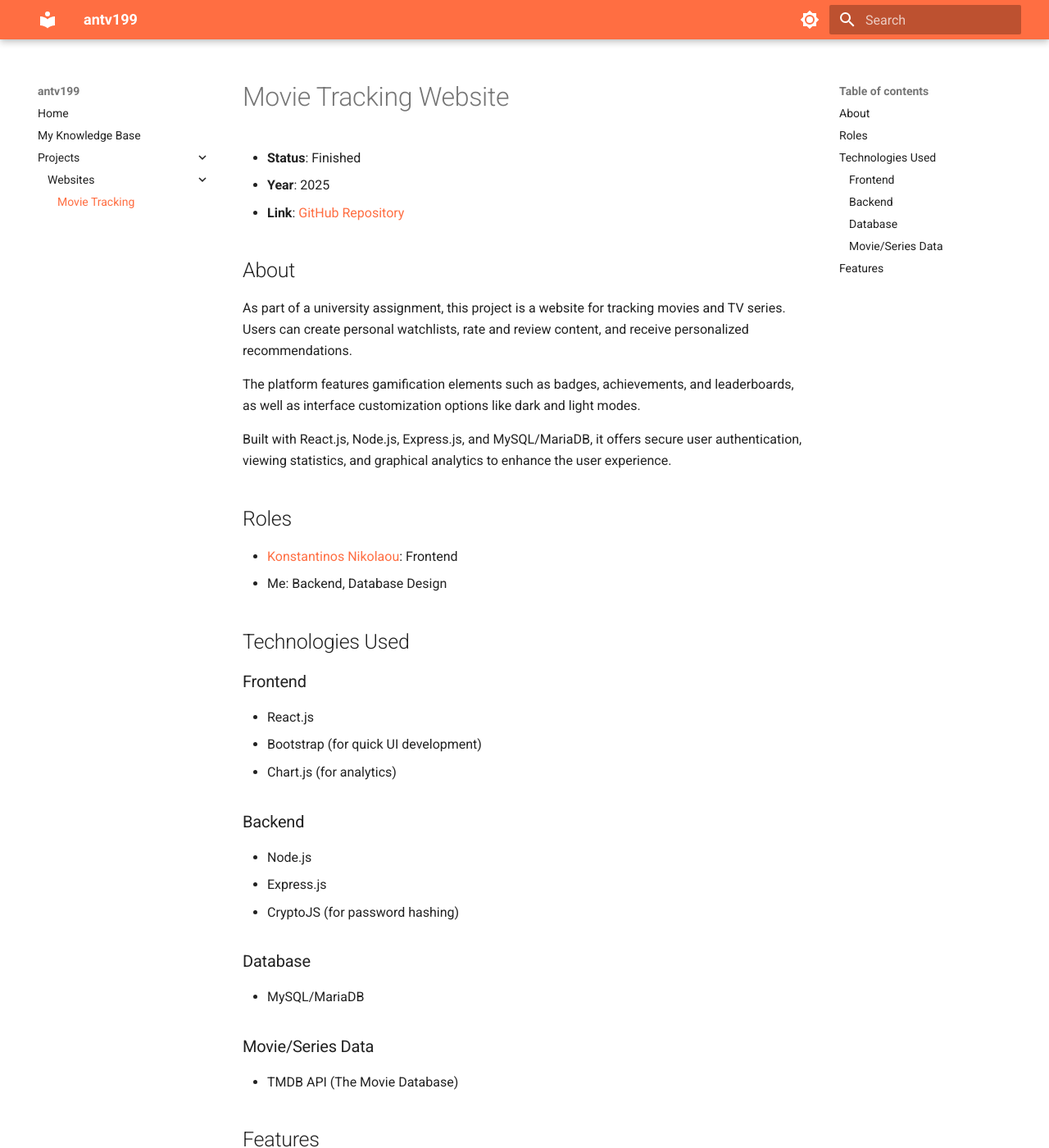
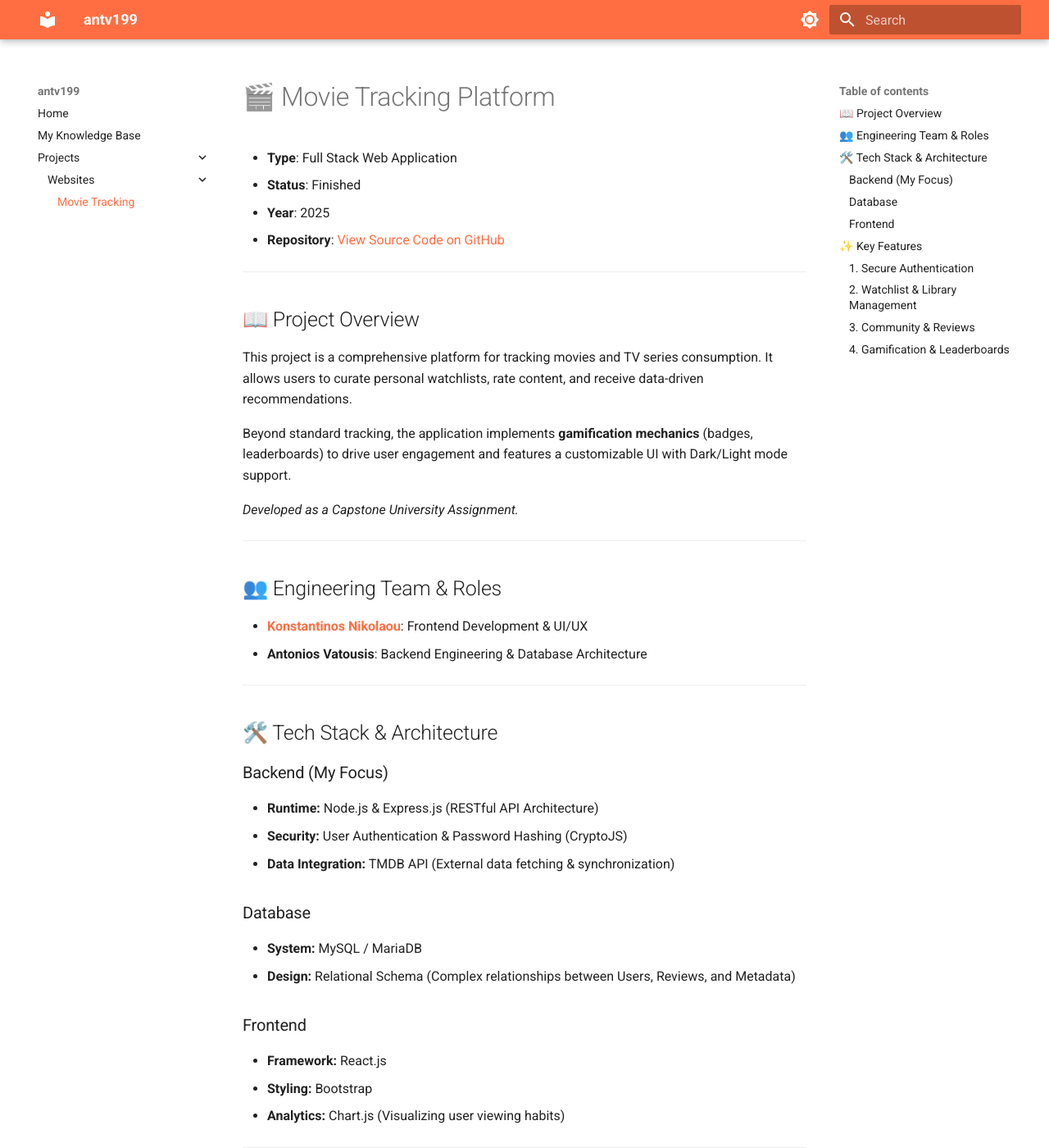
Before and after one commit to antv199/antv199.github.io, an MkDocs documentation site: the page built from docs/projects/websites/movie-tracking.md, in a window 1280 px wide and 1400 px high. Shown: the whole window at 82% size. Built offline with MkDocs 1.6.1 and Material for MkDocs 9.7.7, drawn with Linux system fonts in a browser that asks for light colours; some of the changed text lies outside the part shown.

Commit message:
upgrades, finally

```diff
--- a/docs/projects/websites/movie-tracking.md
+++ b/docs/projects/websites/movie-tracking.md
@@ -1,54 +1,66 @@
 ---
 hide:
-    - revision_date
-    - revision_history
+  - revision_date
+  - revision_history
 ---
 
-# Movie Tracking Website
+# 🎬 Movie Tracking Platform
 
+* **Type**: Full Stack Web Application
 * **Status**: Finished
 * **Year**: 2025
-* **Link**: [GitHub Repository](https://github.com/KostasNikolaou23/Website-Project)
+* **Repository**: [View Source Code on GitHub](https://github.com/KostasNikolaou23/Website-Project)
 
-## About
-As part of a university assignment, this project is a website for tracking movies and TV series. Users can create personal watchlists, rate and review content, and receive personalized recommendations.
+---
 
-The platform features gamification elements such as badges, achievements, and leaderboards, as well as interface customization options like dark and light modes.
+## 📖 Project Overview
 
-Built with React.js, Node.js, Express.js, and MySQL/MariaDB, it offers secure user authentication, viewing statistics, and graphical analytics to enhance the user experience.
+This project is a comprehensive platform for tracking movies and TV series consumption. It allows users to curate personal watchlists, rate content, and receive data-driven recommendations.
 
-## Roles
-* [Konstantinos Nikolaou](https://www.linkedin.com/in/konstantinos-nikolaou-975aa62b0/): Frontend
-* Me: Backend, Database Design
+Beyond standard tracking, the application implements **gamification mechanics** (badges, leaderboards) to drive user engagement and features a customizable UI with Dark/Light mode support.
 
-## Technologies Used
+*Developed as a Capstone University Assignment.*
+
+---
+
+## 👥 Engineering Team & Roles
+
+* **[Konstantinos Nikolaou](https://www.linkedin.com/in/konstantinos-nikolaou-975aa62b0/)**: Frontend Development & UI/UX
+* **Antonios Vatousis**: Backend Engineering & Database Architecture
+
+---
+
+## 🛠️ Tech Stack & Architecture
+
+### Backend (My Focus)
+* **Runtime:** Node.js & Express.js (RESTful API Architecture)
+* **Security:** User Authentication & Password Hashing (CryptoJS)
+* **Data Integration:** TMDB API (External data fetching & synchronization)
+
+### Database
+* **System:** MySQL / MariaDB
+* **Design:** Relational Schema (Complex relationships between Users, Reviews, and Metadata)
 
 ### Frontend
-* React.js
-* Bootstrap (for quick UI development)
-* Chart.js (for analytics)
+* **Framework:** React.js
+* **Styling:** Bootstrap
+* **Analytics:** Chart.js (Visualizing user viewing habits)
 
-### Backend
-* Node.js
-* Express.js
-* CryptoJS (for password hashing)
+---
 
-### Database
-* MySQL/MariaDB
+## ✨ Key Features
 
-### Movie/Series Data
-* TMDB API (The Movie Database)
-
-## Features
-* **User Authentication**: Secure login and registration with password hashing.
+### 1. Secure Authentication
+Robust login and registration system using hashed passwords for data security.
 ![Login Page Screenshot](movie-tracking/login.png)
 
-* **Watchlist Management**: Users can add, remove, and manage their watchlists.
+### 2. Watchlist & Library Management
+Users can create multiple lists (Watched, Plan to Watch) and manage their personal library with dynamic CRUD operations.
 
-* **Rating and Reviews**: Users can rate movies/series and write reviews.
-![Watchlist Screenshot](movie-tracking/review.png)
+### 3. Community & Reviews
+A complete rating system allowing users to write reviews and rate content, fostering a community-driven environment.
+![Reviews Screenshot](movie-tracking/review.png)
 
-* **Personalized Recommendations**: Based on user preferences and watch history.
-
-* **Gamification**: Badges, achievements, and leaderboards to encourage engagement.
+### 4. Gamification & Leaderboards
+To enhance engagement, the system tracks user activity and awards points/badges, displaying top users on a global leaderboard.
 ![Leaderboard Screenshot](movie-tracking/leaderboard.png)
```
Also changed, not shown: docs/index.md (+2 -1 lines).
